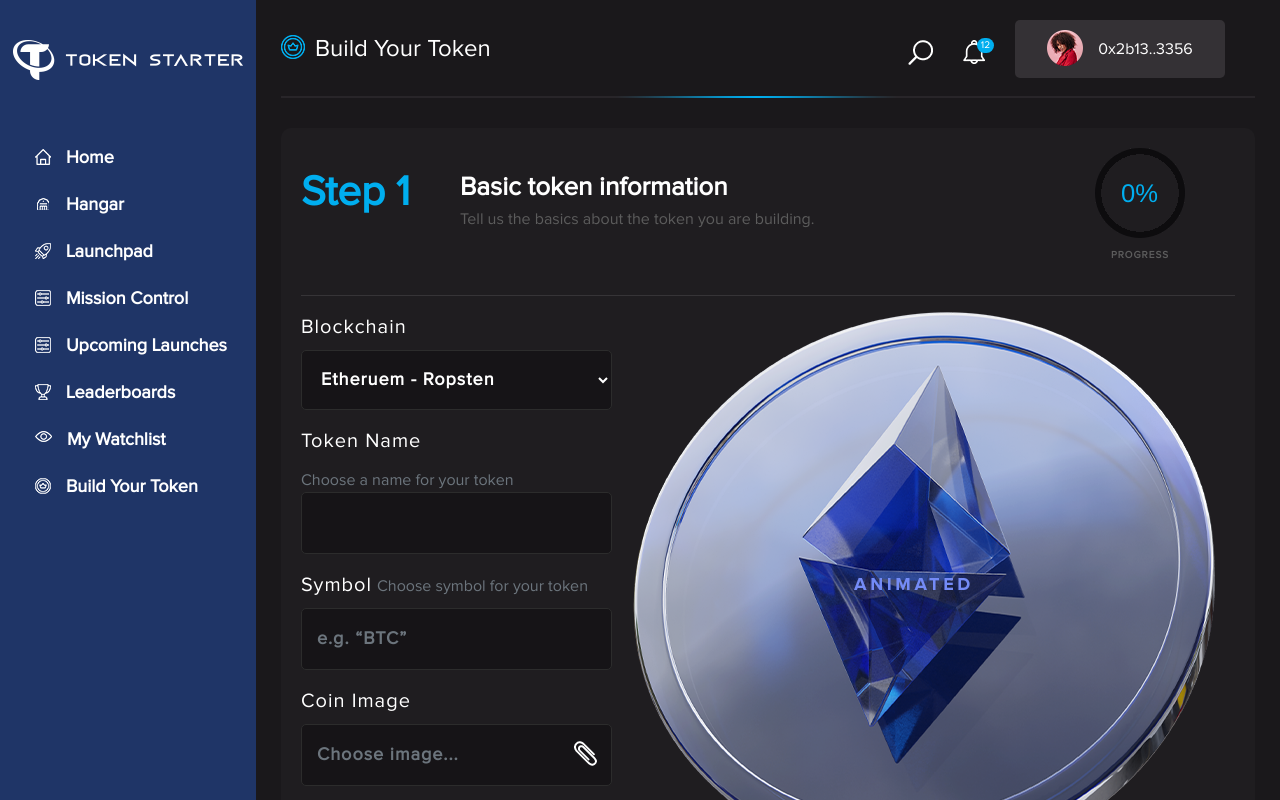
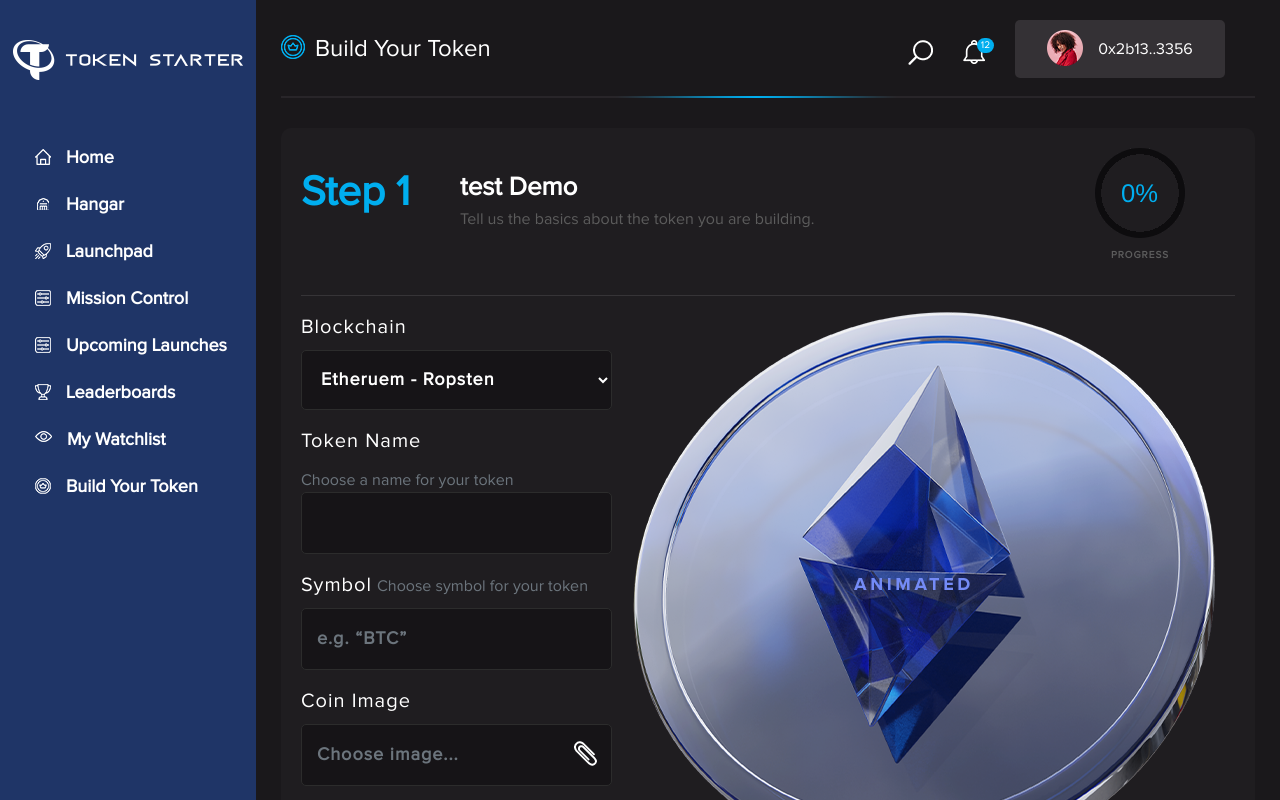
Before and after one commit to kirtikanani/new_buildtoken, a Next.js app: page / in a window 1280 px wide. Shown: the top 800 px of the page. Built offline with nearby package versions, Linux system fonts and the light colour scheme.

Commit message:
Add existing file

```diff
--- a/pages/index.js
+++ b/pages/index.js
@@ -13,7 +13,7 @@ const Home=()=>{
       <div className="step-1">
         <div className="step-content">
           <h2>Step 1</h2>
-          <p><span>Basic token information</span><br/>Tell us the basics about the token you are building.</p>
+          <p><span>test Demo  </span><br/>Tell us the basics about the token you are building.</p>
         </div>
         <div className="level">
           <div role="progressbar" aria-valuenow="65" aria-valuemin="0" aria-valuemax="100" ></div>
```
Also changed, not shown: 1 other file (tests, documents, lock files or other folders).
